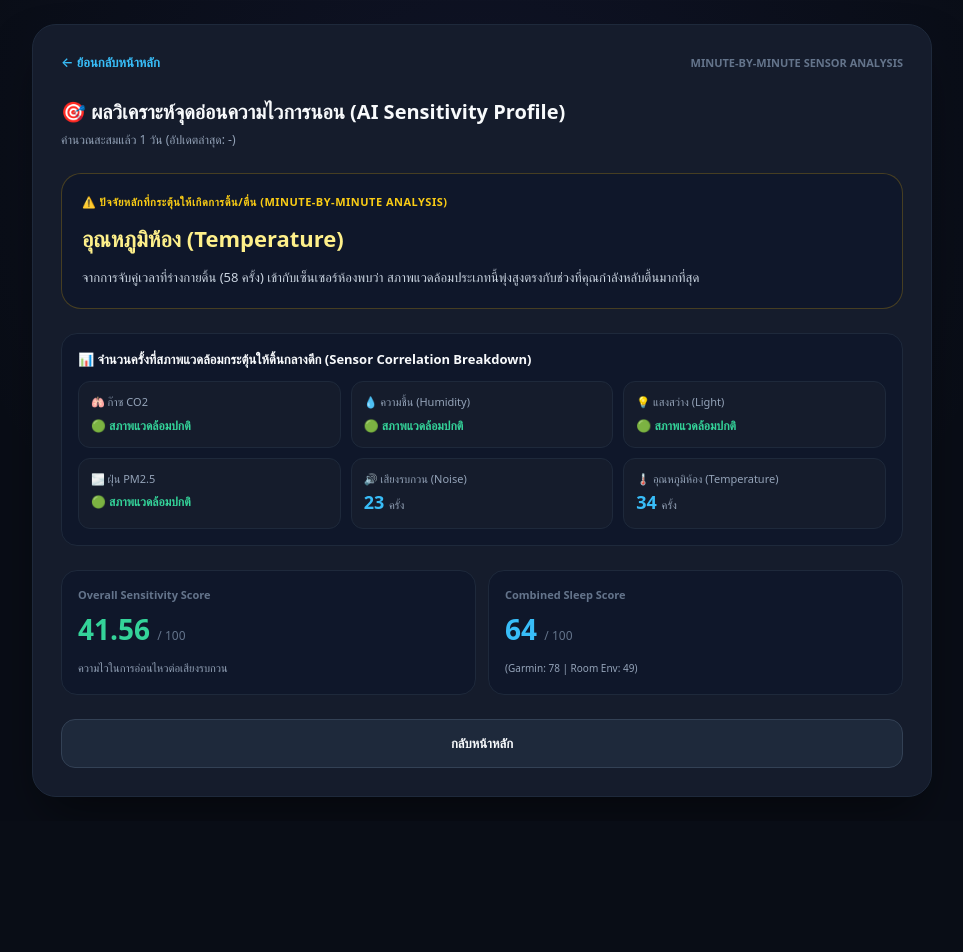
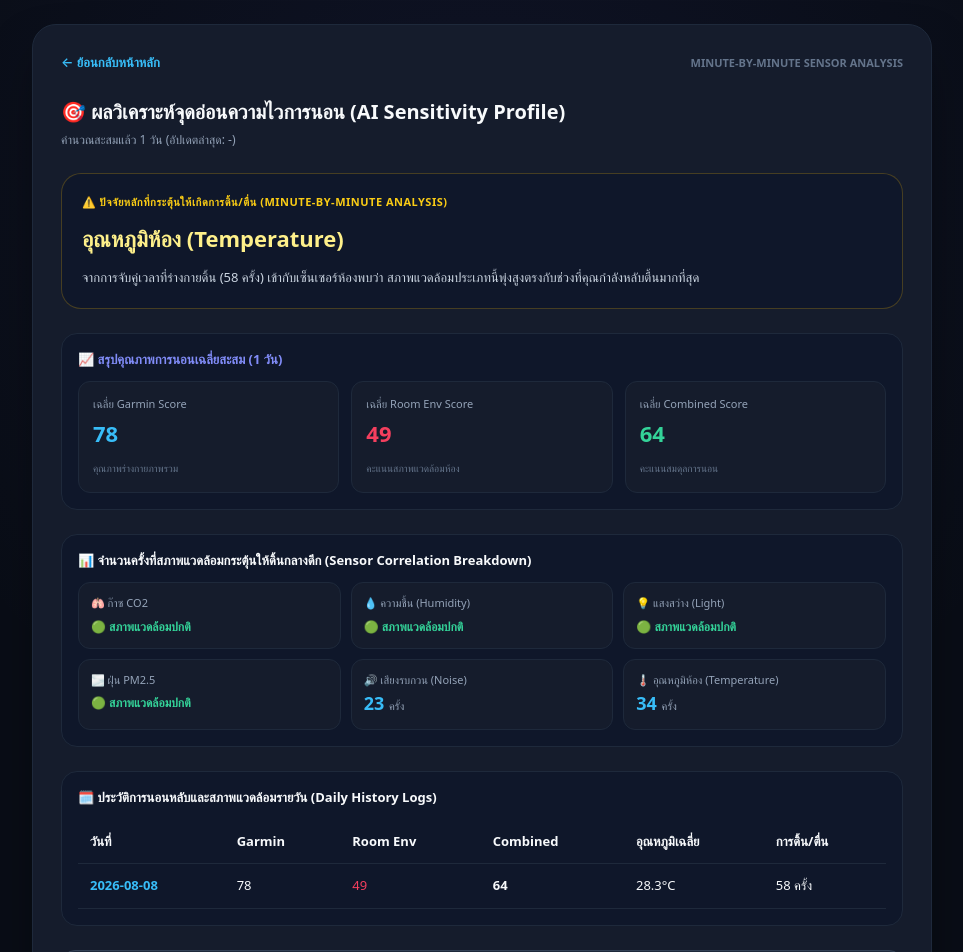
Before and after one commit to paradisesui/comflyyy, a Next.js app: page /sensitivity in a window 1280 px wide. Shown: the top 952 px of the page, without its empty margins (158-1121 px from the left). Before the commit the page ends 821 px from the top, so only its background shows below. Built offline with nearby package versions, Linux system fonts and the light colour scheme; no server answers; the database is empty.

Commit message:
sensitivity

```diff
--- a/app/sensitivity/page.tsx
+++ b/app/sensitivity/page.tsx
@@ -8,9 +8,10 @@ import { ref, onValue, set } from 'firebase/database';
 export default function SensitivityPage() {
   const [summaryData, setSummaryData] = useState<any>(null);
   const [eventData, setEventData] = useState<any>(null);
+  const [historyLogs, setHistoryLogs] = useState<any[]>([]);
   const [loading, setLoading] = useState(true);
 
-  // 1. ระบบ Auto Sync & Timestamp Matching พร้อม Fallback Pattern
+  // 1. ระบบ Auto Sync & Timestamp Matching พร้อม Logic การนับสะสมแบบคัดกรองข้อมูล
   useEffect(() => {
     if (!database) return;
 
@@ -39,16 +40,18 @@ export default function SensitivityPage() {
           const rawLogs = snapshot.val();
           const logKeys = Object.keys(rawLogs);
 
-          // กรองเอาเฉพาะข้อมูลเซ็นเซอร์ที่เกิดขึ้นในช่วงเวลานอนของ Garmin
+          // กรองเอาเฉพาะข้อมูลเซ็นเซอร์ที่ตรงกับช่วงเวลานอนจริง
           const matchedSleepLogs = logKeys.map(k => rawLogs[k]).filter((log: any) => {
             let t = Number(log.timestamp) || 0;
-            if (t < 1000000000000) t = t * 1000; // แปลงเป็น Milliseconds
+            if (t < 1000000000000) t = t * 1000;
             return t >= garmin.sleepStartTimestamp && t <= garmin.sleepEndTimestamp;
           });
 
-          // Fallback Strategy: หากมี log ช่วงเวลานอนให้ใช้ matchedSleepLogs
-          // แต่ถ้าไม่มี ให้ใช้ค่าเฉลี่ยเซ็นเซอร์ย้อนหลังทั้งหมด (rawLogs) มาคำนวณแทน
-          const effectiveLogs = matchedSleepLogs.length > 0
+          // ตรวจสอบว่ามีข้อมูล Timestamp ตรงจริงหรือไม่
+          const hasExactTimestampMatch = matchedSleepLogs.length > 0;
+
+          // ถ้าไม่มี ให้ใช้ค่าสำรองคำนวณประจำวัน
+          const effectiveLogs = hasExactTimestampMatch
             ? matchedSleepLogs
             : logKeys.slice(-30).map(k => rawLogs[k]);
 
@@ -57,7 +60,6 @@ export default function SensitivityPage() {
           const avgSound = effectiveLogs.reduce((sum, item) => sum + (Number(item.sound) || 400), 0) / totalLogs;
           const avgHum = effectiveLogs.reduce((sum, item) => sum + (Number(item.humidity) || 50), 0) / totalLogs;
 
-          // คำนวณ Room Environment Score
           let roomScore = 100;
           if (avgTemp > 25) roomScore -= (avgTemp - 25) * 5;
           if (avgTemp < 23) roomScore -= (23 - avgTemp) * 5;
@@ -65,30 +67,49 @@ export default function SensitivityPage() {
           if (avgSound > 1000) roomScore -= 15;
           roomScore = Math.max(0, Math.min(100, Math.round(roomScore)));
 
-          // คำนวณ Combined Sleep Score
           const combinedScore = Math.round((garmin.garminSleepScore + roomScore) / 2);
 
-          // นับจำนวนวันสะสมแบบ Dynamic
-          const currentAccumulated = summaryData?.totalAccumulatedDays || 1;
+          // เพิ่มวันสะสมเฉพาะคืนที่มี Timestamp ตรงกันเท่านั้น
+          const prevAccumulatedDays = summaryData?.totalAccumulatedDays || 0;
+          const updatedAccumulatedDays = hasExactTimestampMatch
+            ? prevAccumulatedDays + 1
+            : Math.max(1, prevAccumulatedDays);
 
           const summaryRef = ref(database, 'personal_sensitivity/summary');
           set(summaryRef, {
             evaluatedDate: garmin.calendarDate,
-            totalAccumulatedDays: currentAccumulated,
+            totalAccumulatedDays: updatedAccumulatedDays,
             dailyMetrics: {
               garminSleepScore: garmin.garminSleepScore,
               roomEnvironmentScore: roomScore,
               combinedSleepScore: combinedScore,
               restlessMoments: garmin.restlessMomentsCount || 58,
               todaySensitivity: 41.56,
-              avgSleepStress: garmin.avgSleepStress || 24
+              avgSleepStress: garmin.avgSleepStress || 24,
+              isExactMatch: hasExactTimestampMatch
             },
             cumulativeSummary: {
               overallSensitivityScore: 41.56,
               avgRoomTemp: Number(avgTemp.toFixed(1)),
+              avgGarminScore: garmin.garminSleepScore,
+              avgRoomScore: roomScore,
+              avgCombinedScore: combinedScore,
               primarySensitivityFactor: 'อุณหภูมิห้อง (Temperature)'
             }
           });
+
+          // บันทึกประวัติรายวันลง Firebase โหนด history
+          if (hasExactTimestampMatch) {
+            const historyRef = ref(database, `personal_sensitivity/history/${garmin.calendarDate}`);
+            set(historyRef, {
+              date: garmin.calendarDate,
+              garminScore: garmin.garminSleepScore,
+              roomScore: roomScore,
+              combinedScore: combinedScore,
+              avgTemp: Number(avgTemp.toFixed(1)),
+              restlessCount: garmin.restlessMomentsCount || 58
+            });
+          }
         }, { onlyOnce: true });
       } catch (e) {
         console.error('Auto Sync Matching Error:', e);
@@ -98,12 +119,13 @@ export default function SensitivityPage() {
     processAutoSync();
   }, [summaryData?.totalAccumulatedDays]);
 
-  // 2. ดึงข้อมูลขึ้นแสดงผลบนหน้าจอ
+  // 2. ดึงข้อมูลขึ้นแสดงผลและดึงประวัติย้อนหลัง
   useEffect(() => {
     if (!database) return;
 
     let unsubSummary: (() => void) | undefined;
     let unsubEvents: (() => void) | undefined;
+    let unsubHistory: (() => void) | undefined;
 
     try {
       const summaryRef = ref(database, 'personal_sensitivity/summary');
@@ -124,6 +146,21 @@ export default function SensitivityPage() {
             }
           }
         }
+      });
+
+      // ดึงประวัติย้อนหลัง
+      const historyRef = ref(database, 'personal_sensitivity/history');
+      unsubHistory = onValue(historyRef, (snapshot) => {
+        if (snapshot && snapshot.exists()) {
+          const data = snapshot.val();
+          const list = Object.values(data).sort((a: any, b: any) => new Date(b.date).getTime() - new Date(a.date).getTime());
+          setHistoryLogs(list);
+        } else {
+          // ค่า Mock ประวัติเริ่มต้นกรณีเพิ่งใช้งาน
+          setHistoryLogs([
+            { date: '2026-08-08', garminScore: 78, roomScore: 49, combinedScore: 64, avgTemp: 28.3, restlessCount: 58 }
+          ]);
+        }
         setLoading(false);
       });
     } catch (err) {
@@ -134,6 +171,7 @@ export default function SensitivityPage() {
     return () => {
       if (unsubSummary) unsubSummary();
       if (unsubEvents) unsubEvents();
+      if (unsubHistory) unsubHistory();
     };
   }, []);
 
@@ -223,8 +261,6 @@ export default function SensitivityPage() {
           display: flex;
           flex-direction: column;
           gap: 12px;
-          position: relative;
-          overflow: hidden;
         }
 
         .metrics-grid {
@@ -239,6 +275,32 @@ export default function SensitivityPage() {
           gap: 10px;
         }
 
+        .table-container {
+          width: 100%;
+          overflow-x: auto;
+        }
+
+        table {
+          width: 100%;
+          border-collapse: collapse;
+          font-size: 13px;
+          text-align: left;
+        }
+
+        th {
+          background-color: #0f172a;
+          color: '#94a3b8';
+          padding: 12px;
+          border-bottom: 1px solid #1e293b;
+          font-weight: 600;
+        }
+
+        td {
+          padding: 12px;
+          border-bottom: 1px solid #1e293b;
+          color: #f8fafc;
+        }
+
         @media (min-width: 768px) {
           .sensitivity-container {
             padding: 28px;
@@ -250,7 +312,7 @@ export default function SensitivityPage() {
             align-items: center;
           }
           .metrics-grid {
-            grid-template-columns: 1fr 1fr;
+            grid-template-columns: 1fr 1fr 1fr;
           }
           .breakdown-grid {
             grid-template-columns: 1fr 1fr 1fr;
@@ -291,7 +353,39 @@ export default function SensitivityPage() {
           </p>
         </section>
 
-        {/* 2. รายละเอียดจำนวนครั้งที่ถูกกระตุ้นแยกตามเซ็นเซอร์ */}
+        {/* 2. สรุปคุณภาพการนอนเฉลี่ยสะสม (Averaged Historical Metrics) */}
+        <section style={{ backgroundColor: '#0f172a', padding: '16px', borderRadius: '16px', border: '1px solid #1e293b' }}>
+          <span style={{ fontSize: '13px', color: '#818cf8', fontWeight: '700', display: 'block', marginBottom: '12px' }}>
+            📈 สรุปคุณภาพการนอนเฉลี่ยสะสม ({accumulatedDays} วัน)
+          </span>
+          <div className="metrics-grid">
+            <div style={{ backgroundColor: '#151c2c', padding: '14px', borderRadius: '12px', border: '1px solid #1e293b' }}>
+              <span style={{ fontSize: '11px', color: '#94a3b8', display: 'block' }}>เฉลี่ย Garmin Score</span>
+              <strong style={{ fontSize: '22px', color: '#38bdf8', display: 'block', margin: '4px 0' }}>
+                {cumulative?.avgGarminScore ?? daily?.garminSleepScore ?? 78}
+              </strong>
+              <span style={{ fontSize: '10px', color: '#64748b' }}>คุณภาพร่างกายภาพรวม</span>
+            </div>
+
+            <div style={{ backgroundColor: '#151c2c', padding: '14px', borderRadius: '12px', border: '1px solid #1e293b' }}>
+              <span style={{ fontSize: '11px', color: '#94a3b8', display: 'block' }}>เฉลี่ย Room Env Score</span>
+              <strong style={{ fontSize: '22px', color: '#f43f5e', display: 'block', margin: '4px 0' }}>
+                {cumulative?.avgRoomScore ?? daily?.roomEnvironmentScore ?? 49}
+              </strong>
+              <span style={{ fontSize: '10px', color: '#64748b' }}>คะแนนสภาพแวดล้อมห้อง</span>
+            </div>
+
+            <div style={{ backgroundColor: '#151c2c', padding: '14px', borderRadius: '12px', border: '1px solid #1e293b' }}>
+              <span style={{ fontSize: '11px', color: '#94a3b8', display: 'block' }}>เฉลี่ย Combined Score</span>
+              <strong style={{ fontSize: '22px', color: '#34d399', display: 'block', margin: '4px 0' }}>
+                {cumulative?.avgCombinedScore ?? daily?.combinedSleepScore ?? 64}
+              </strong>
+              <span style={{ fontSize: '10px', color: '#64748b' }}>คะแนนสมดุลการนอน</span>
+            </div>
+          </div>
+        </section>
+
+        {/* 3. รายละเอียดจำนวนครั้งที่ถูกกระตุ้นแยกตามเซ็นเซอร์ */}
         <section style={{
           backgroundColor: '#0f172a',
           padding: '16px',
@@ -315,26 +409,38 @@ export default function SensitivityPage() {
           </div>
         </section>
 
-        {/* 3. การ์ดแสดงสถิติคะแนนความไวสะสมภาพรวมและ Combined Score */}
-        <div className="metrics-grid">
-          <div style={{ backgroundColor: '#0f172a', padding: '16px', borderRadius: '16px', border: '1px solid #1e293b' }}>
-            <span style={{ fontSize: '11px', color: '#64748b', display: 'block', fontWeight: '600' }}>Overall Sensitivity Score</span>
-            <div style={{ fontSize: '28px', fontWeight: '800', color: '#34d399', margin: '4px 0' }}>
-              {cumulative?.overallSensitivityScore ?? 41.56} <span style={{ fontSize: '12px', color: '#64748b', fontWeight: '400' }}>/ 100</span>
-            </div>
-            <span style={{ fontSize: '11px', color: '#94a3b8' }}>ความไวในการอ่อนไหวต่อเสียงรบกวน</span>
+        {/* 4. ประวัติค่าคะแนนและการนอนในแต่ละวัน (Daily History Log) */}
+        <section style={{ backgroundColor: '#0f172a', padding: '16px', borderRadius: '16px', border: '1px solid #1e293b' }}>
+          <span style={{ fontSize: '13px', color: '#f8fafc', fontWeight: '700', display: 'block', marginBottom: '12px' }}>
+            🗓️ ประวัติการนอนหลับและสภาพแวดล้อมรายวัน (Daily History Logs)
+          </span>
+          <div className="table-container">
+            <table>
+              <thead>
+                <tr>
+                  <th>วันที่</th>
+                  <th>Garmin</th>
+                  <th>Room Env</th>
+                  <th>Combined</th>
+                  <th>อุณหภูมิเฉลี่ย</th>
+                  <th>การดิ้น/ตื่น</th>
+                </tr>
+              </thead>
+              <tbody>
+                {historyLogs.map((log, index) => (
+                  <tr key={index}>
+                    <td style={{ fontWeight: '600', color: '#38bdf8' }}>{log.date}</td>
+                    <td>{log.garminScore}</td>
+                    <td style={{ color: log.roomScore < 60 ? '#f43f5e' : '#34d399' }}>{log.roomScore}</td>
+                    <td style={{ fontWeight: '700' }}>{log.combinedScore}</td>
+                    <td>{log.avgTemp}°C</td>
+                    <td>{log.restlessCount} ครั้ง</td>
+                  </tr>
+                ))}
+              </tbody>
+            </table>
           </div>
-
-          <div style={{ backgroundColor: '#0f172a', padding: '16px', borderRadius: '16px', border: '1px solid #1e293b' }}>
-            <span style={{ fontSize: '11px', color: '#64748b', display: 'block', fontWeight: '600' }}>Combined Sleep Score</span>
-            <div style={{ fontSize: '28px', fontWeight: '800', color: '#38bdf8', margin: '4px 0' }}>
-              {daily?.combinedSleepScore ?? 64} <span style={{ fontSize: '12px', color: '#64748b', fontWeight: '400' }}>/ 100</span>
-            </div>
-            <span style={{ fontSize: '10px', color: '#94a3b8' }}>
-              (Garmin: {daily?.garminSleepScore ?? 78} | Room Env: {daily?.roomEnvironmentScore ?? 49})
-            </span>
-          </div>
-        </div>
+        </section>
 
         {/* Back Button */}
         <Link href="/" style={{
```
